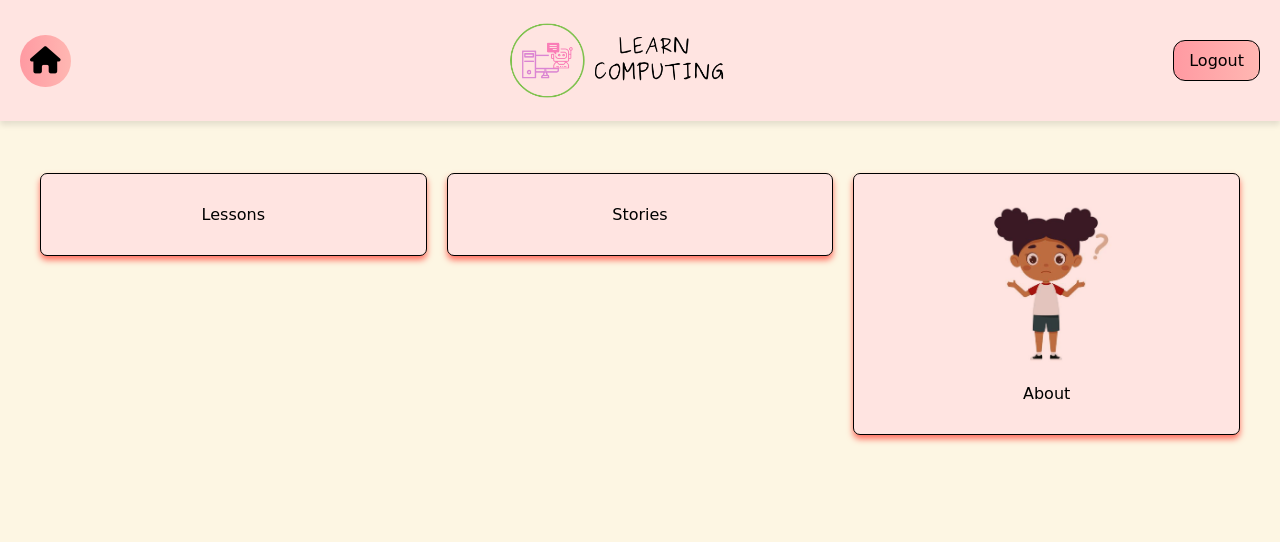
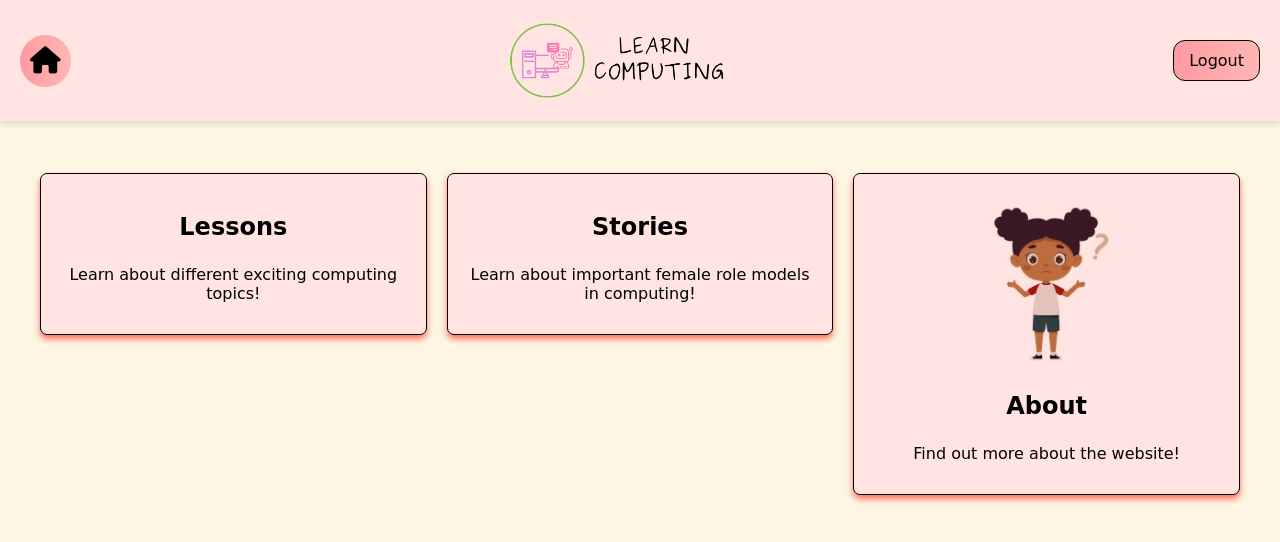
Before and after one commit to harmonyolayinka/BSc-Computing-Project, a Flask app: page / in a window 1280 px wide. Shown: the top 542 px of the page. Run offline with Flask 3, Linux system fonts and the light colour scheme; a user stored in the database is signed in; some libraries are stand-ins or nearby versions.

Commit message:
added descriptions for each section

```diff
--- a/templates/loggedin.html
+++ b/templates/loggedin.html
@@ -21,20 +21,23 @@
   <div class="grid">
     <a href="/lessons" class="link">
       <div class="box">
-        <p>Lessons</p>
+        <p class="title">Lessons</p>
+        <p>Learn about different exciting computing topics!</p>
       </div>
     </a>
 
     <a href="/stories" class="link">
       <div class="box">
-        <p>Stories</p>
+        <p class="title">Stories</p>
+        <p>Learn about important female role models in computing!</p>
       </div>
     </a>
 
     <a href="/about" class="link">
       <div class="box">
         <img src="/static/aboutpage.png" class="gridPhoto">
-          <p>About</p>
+          <p class="title">About</p>
+          <p>Find out more about the website!</p>
       </div>
     </a>
   </div>
```
